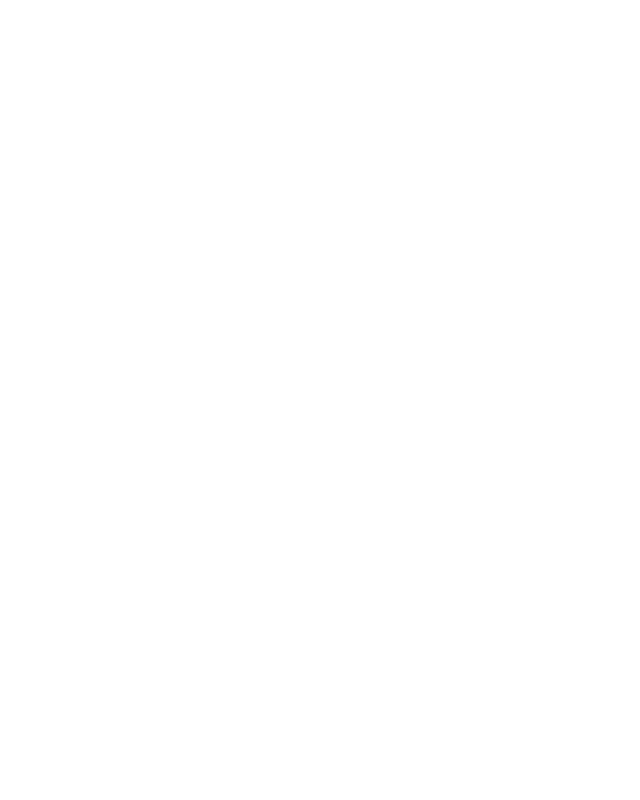
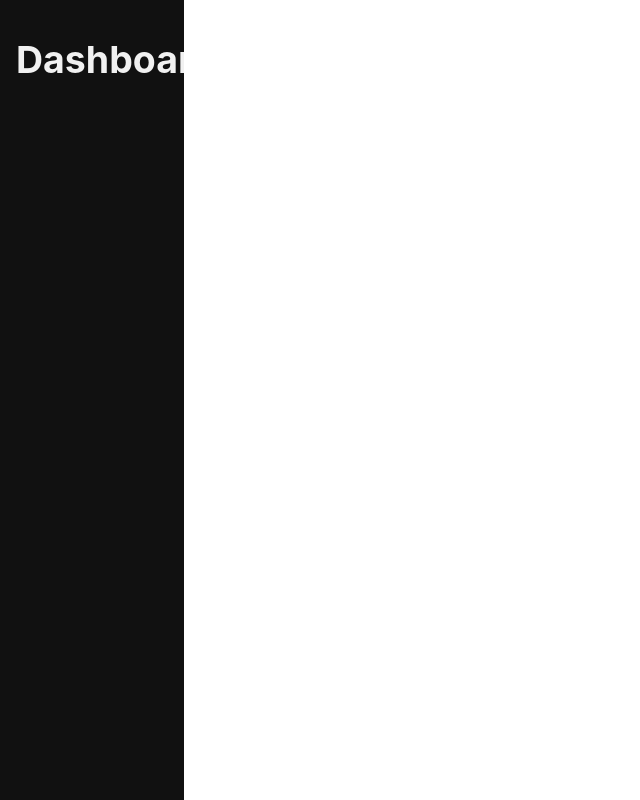
Before and after one commit to yiyangshen/COMP30022-DocMcStuffins, a React (Create React App) app in the folder frontend/: page /contacts in a window 1280 px wide. Shown: the whole page, without its empty margins (0-640 px from the left). Built offline with nearby package versions, Linux system fonts and the light colour scheme.

Commit message:
Added navigation bar

```diff
--- a/frontend/src/components/nav.tsx
+++ b/frontend/src/components/nav.tsx
@@ -1,28 +1,29 @@
 /* Import the required libraries and types */
-import React from 'react';
+import React from "react";
 import { NavLink } from "react-router-dom";
 
 /* Import components */
+import "../css/nav.css";
 
 /* Navigation bar at the bottom of all customer page */
 export default function Nav() {
     return (
-        <nav>
-            <NavLink exact to="/dashboard">
-
+        <nav className="sidenav">
+            <NavLink className="sidenav a" exact to="/dashboard">
+                <h2>Dashboard</h2>
             </NavLink>
 
             <NavLink exact to="/contacts">
-
+                <h2>Contacts</h2>
             </NavLink>
 
             <NavLink exact to="/groups">
-
+                <h2>Groups</h2>
             </NavLink>
 
             <NavLink exact to="/memos">
-
+                <h2>Memos</h2>
             </NavLink>
         </nav>
-    )
-};
+    );
+}
--- /dev/null
+++ b/frontend/src/css/nav.css
@@ -0,0 +1,47 @@
+/* The sidebar menu */
+.sidenav {
+    height: 100%; /* Full-height: remove this if you want "auto" height */
+    width: 160px; /* Set the width of the sidebar */
+    position: fixed; /* Fixed Sidebar (stay in place on scroll) */
+    z-index: 1; /* Stay on top */
+    top: 0; /* Stay at the top */
+    left: 0;
+    background-color: #111; /* Black */
+    overflow-x: hidden; /* Disable horizontal scroll */
+    padding-top: 20px;
+}
+
+h2 {
+    font: inter;
+    size: 24;
+}
+
+/* The navigation menu links */
+.sidenav a {
+    padding: 6px 8px 6px 16px;
+    text-decoration: none;
+    font-size: 25px;
+    color: #818181;
+    display: block;
+}
+
+/* When you mouse over the navigation links, change their color */
+.sidenav a:hover {
+    color: #f1f1f1;
+}
+
+/* Style page content */
+.main {
+    margin-left: 160px; /* Same as the width of the sidebar */
+    padding: 0px 10px;
+}
+
+/* On smaller screens, where height is less than 450px, change the style of the sidebar (less padding and a smaller font size) */
+@media screen and (max-height: 450px) {
+    .sidenav {
+        padding-top: 15px;
+    }
+    .sidenav a {
+        font-size: 18px;
+    }
+}
```
